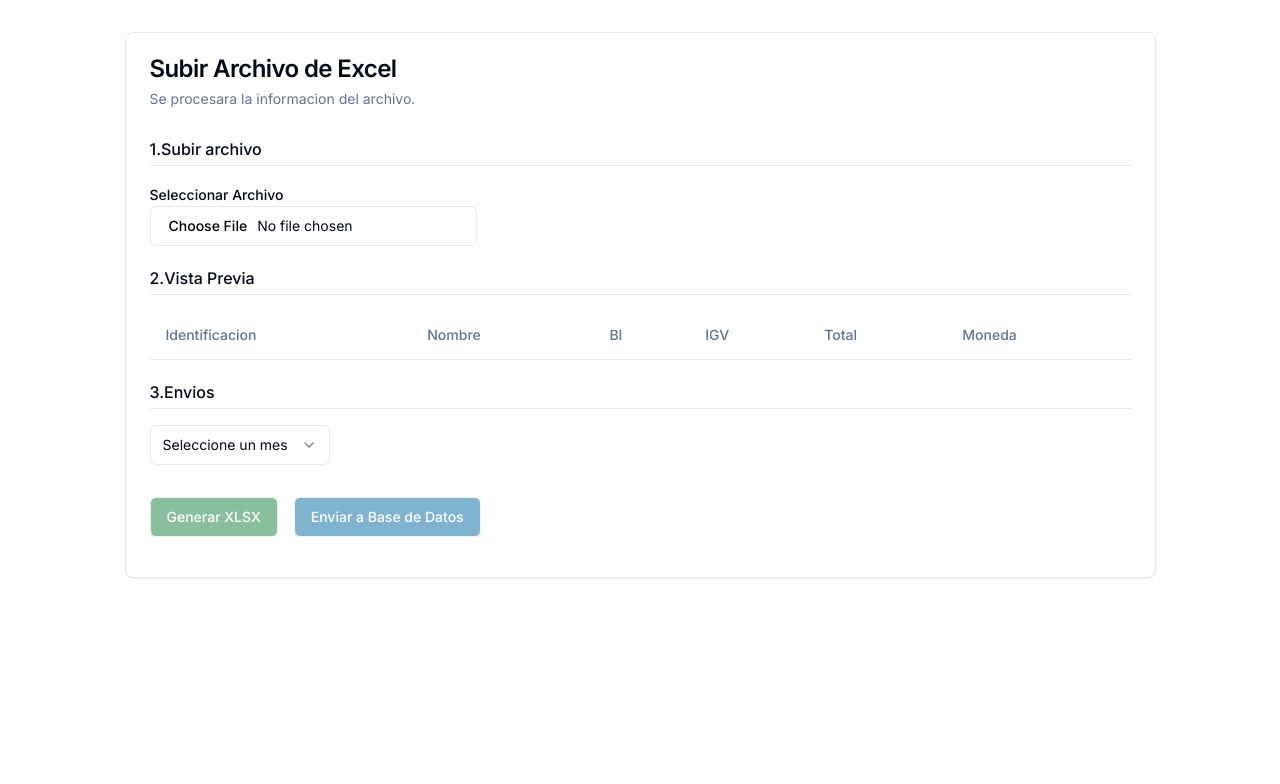
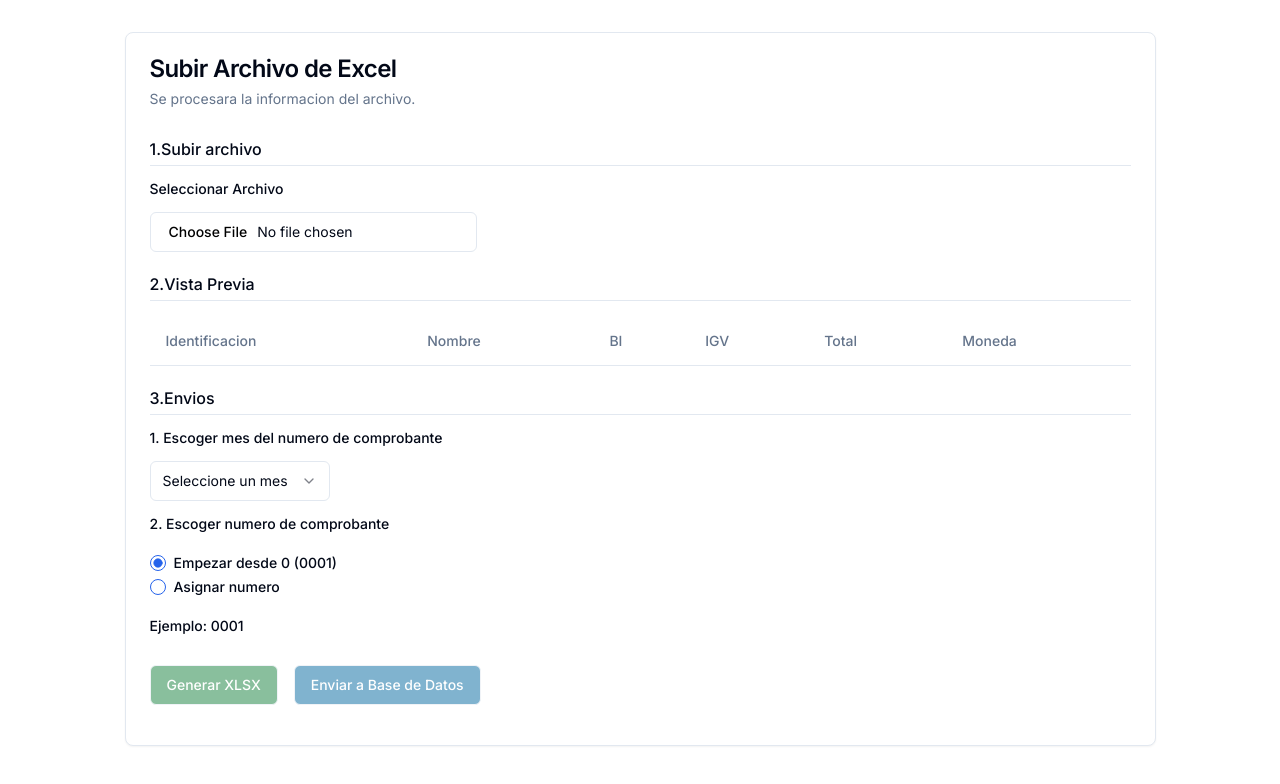
Before and after one commit to Evangelivm/herramienta_excel, a Next.js app: page / in a window 1280 px wide. Shown: the top 784 px of the page. Built offline with nearby package versions, Linux system fonts and the light colour scheme.

Commit message:
actualizacion de numero de comprobante a eleccion o por inicio de secuencia

```diff
--- a/package.json
+++ b/package.json
@@ -14,6 +14,7 @@
     "@radix-ui/react-dialog": "^1.1.1",
     "@radix-ui/react-dropdown-menu": "^2.1.1",
     "@radix-ui/react-label": "^2.1.0",
+    "@radix-ui/react-radio-group": "^1.2.0",
     "@radix-ui/react-select": "^2.1.1",
     "@radix-ui/react-separator": "^1.1.0",
     "@radix-ui/react-slot": "^1.1.0",
@@ -28,6 +29,7 @@
     "react": "^18",
     "react-dom": "^18",
     "react-hook-form": "^7.52.2",
+    "sonner": "^1.5.0",
     "tailwind-merge": "^2.5.2",
     "tailwindcss-animate": "^1.0.7",
     "zod": "^3.23.8"
--- a/src/app/excelfile.jsx
+++ b/src/app/excelfile.jsx
@@ -14,6 +14,7 @@ import { Label } from "@/components/ui/label";
 import { Input } from "@/components/ui/input";
 import { Button } from "@/components/ui/button";
 import { Separator } from "@/components/ui/separator";
+import { RadioGroup, RadioGroupItem } from "@/components/ui/radio-group";
 import { Loader2 } from "lucide-react";
 import {
   Select,
@@ -27,7 +28,10 @@ import {
 
 function Excelfile() {
   const [file, setFile] = useState(null);
+  const [inputValue, setInputValue] = useState("");
   const [columnData, setColumnData] = useState([]);
+  const [showInput, setShowInput] = useState(false);
+  const [isGenerating, setIsGenerating] = useState(false);
   const [buttonDisabled, setButtonDisabled] = useState(true);
   const [selectedMonth, setSelectedMonth] = useState("");
   const currentMonth = new Date().getMonth() + 1; // Obtener el mes actual (0 = Enero, 11 = Diciembre)
@@ -45,6 +49,13 @@ function Excelfile() {
     { value: "11", label: "Noviembre" },
     { value: "12", label: "Diciembre" },
   ];
+  let subCompEx = showInput ? inputValue : 1;
+
+  const subCompValue = String(inputValue).padStart(4, "0");
+
+  const handleInputChange = (event) => {
+    setInputValue(event.target.value);
+  };
   const codigoMap = {
     5: "BA",
     3: "BV",
@@ -146,6 +157,8 @@ function Excelfile() {
   };
 
   const handleGenerateXLSX = async () => {
+    setIsGenerating(true);
+    setButtonDisabled(true);
     const workbook = new ExcelJS.Workbook();
     const worksheet = workbook.addWorksheet("Sheet 1");
 
@@ -167,10 +180,9 @@ function Excelfile() {
     ]);
 
     let campo = 1;
-    let subComp = 1;
     let rows = [];
     columnData.forEach((rowValues) => {
-      const subCompFormatted = String(subComp).padStart(4, "0");
+      const subCompFormatted = String(subCompEx).padStart(4, "0");
       let divisionResult = ((rowValues[8] / rowValues[7]) * 100).toFixed(0);
       let igvValue =
         divisionResult === "18" ? "18" : divisionResult === "10" ? "10" : "";
@@ -441,7 +453,7 @@ function Excelfile() {
       });
 
       campo++;
-      subComp++;
+      subCompEx++;
       rows.length = 0;
     });
 
@@ -465,6 +477,10 @@ function Excelfile() {
     a.download = fileName;
     a.click();
     URL.revokeObjectURL(url);
+    setTimeout(() => {
+      setIsGenerating(false);
+      setButtonDisabled(false);
+    }, 1000);
   };
 
   const handleSendToDatabase = async () => {
@@ -557,7 +573,9 @@ function Excelfile() {
       <Separator />
       <div className="grid grid-cols-3 py-4">
         <form>
-          <Label htmlFor="excel">Seleccionar Archivo</Label>
+          <div className="pb-4 flex gap-4">
+            <Label htmlFor="excel">Seleccionar Archivo</Label>
+          </div>
           <Input
             id="excel"
             type="file"
@@ -607,6 +625,9 @@ function Excelfile() {
 
       <Separator />
       <div className="py-4 flex gap-4">
+        <Label htmlFor="excel">1. Escoger mes del numero de comprobante</Label>
+      </div>
+      <div className="pb-4 flex gap-4">
         <Select onValueChange={(value) => handleSelect(value)}>
           <SelectTrigger className="w-[180px]">
             <SelectValue placeholder="Seleccione un mes" />
@@ -623,6 +644,46 @@ function Excelfile() {
         </Select>
       </div>
 
+      <div className="pb-4 flex gap-4">
+        <RadioGroup defaultValue="option-one">
+          <div className="pb-4 flex gap-4">
+            <Label htmlFor="excel">2. Escoger numero de comprobante</Label>
+          </div>
+          <div className="flex items-center space-x-2">
+            <RadioGroupItem
+              value="option-one"
+              id="option-one"
+              onClick={() => setShowInput(false)}
+            />
+            <Label htmlFor="option-one">Empezar desde 0 (0001)</Label>
+          </div>
+          <div className="flex items-center space-x-2">
+            <RadioGroupItem
+              value="option-two"
+              id="option-two"
+              onClick={() => setShowInput(true)}
+            />
+            <Label htmlFor="option-two">Asignar numero</Label>
+          </div>
+          {showInput && (
+            <div className="py-2 flex gap-4">
+              <Input
+                type="number"
+                placeholder="Número"
+                value={inputValue}
+                onChange={handleInputChange}
+              />
+            </div>
+          )}
+          <div className="pt-4 flex gap-4">
+            <Label htmlFor="excel">
+              Ejemplo: {selectedMonth}
+              {showInput ? subCompValue : "0001"}
+            </Label>
+          </div>
+        </RadioGroup>
+      </div>
+
       <div className="py-4 flex gap-4">
         <Button
           variant="outline"
@@ -630,7 +691,14 @@ function Excelfile() {
           className="bg-green-700 text-white hover:bg-green-300"
           disabled={buttonDisabled}
         >
-          Generar XLSX
+          {isGenerating ? (
+            <>
+              <Loader2 className="mr-2 h-4 w-4 animate-spin" />
+              Generando
+            </>
+          ) : (
+            "Generar XLSX"
+          )}
         </Button>
         <Button
           variant="outline"
@@ -638,7 +706,14 @@ function Excelfile() {
           className="bg-sky-700 text-white hover:bg-sky-300"
           disabled={buttonDisabled}
         >
-          Enviar a Base de Datos
+          {isGenerating ? (
+            <>
+              <Loader2 className="mr-2 h-4 w-4 animate-spin" />
+              Generando
+            </>
+          ) : (
+            "Enviar a Base de Datos"
+          )}
         </Button>
       </div>
     </>
--- /dev/null
+++ b/src/components/ui/radio-group.jsx
@@ -0,0 +1,31 @@
+"use client"
+
+import * as React from "react"
+import * as RadioGroupPrimitive from "@radix-ui/react-radio-group"
+import { Circle } from "lucide-react"
+
+import { cn } from "@/lib/utils"
+
+const RadioGroup = React.forwardRef(({ className, ...props }, ref) => {
+  return (<RadioGroupPrimitive.Root className={cn("grid gap-2", className)} {...props} ref={ref} />);
+})
+RadioGroup.displayName = RadioGroupPrimitive.Root.displayName
+
+const RadioGroupItem = React.forwardRef(({ className, ...props }, ref) => {
+  return (
+    (<RadioGroupPrimitive.Item
+      ref={ref}
+      className={cn(
+        "aspect-square h-4 w-4 rounded-full border border-primary text-primary ring-offset-background focus:outline-none focus-visible:ring-2 focus-visible:ring-ring focus-visible:ring-offset-2 disabled:cursor-not-allowed disabled:opacity-50",
+        className
+      )}
+      {...props}>
+      <RadioGroupPrimitive.Indicator className="flex items-center justify-center">
+        <Circle className="h-2.5 w-2.5 fill-current text-current" />
+      </RadioGroupPrimitive.Indicator>
+    </RadioGroupPrimitive.Item>)
+  );
+})
+RadioGroupItem.displayName = RadioGroupPrimitive.Item.displayName
+
+export { RadioGroup, RadioGroupItem }
```
Also changed, not shown: 1 other file (tests, documents, lock files or other folders).
